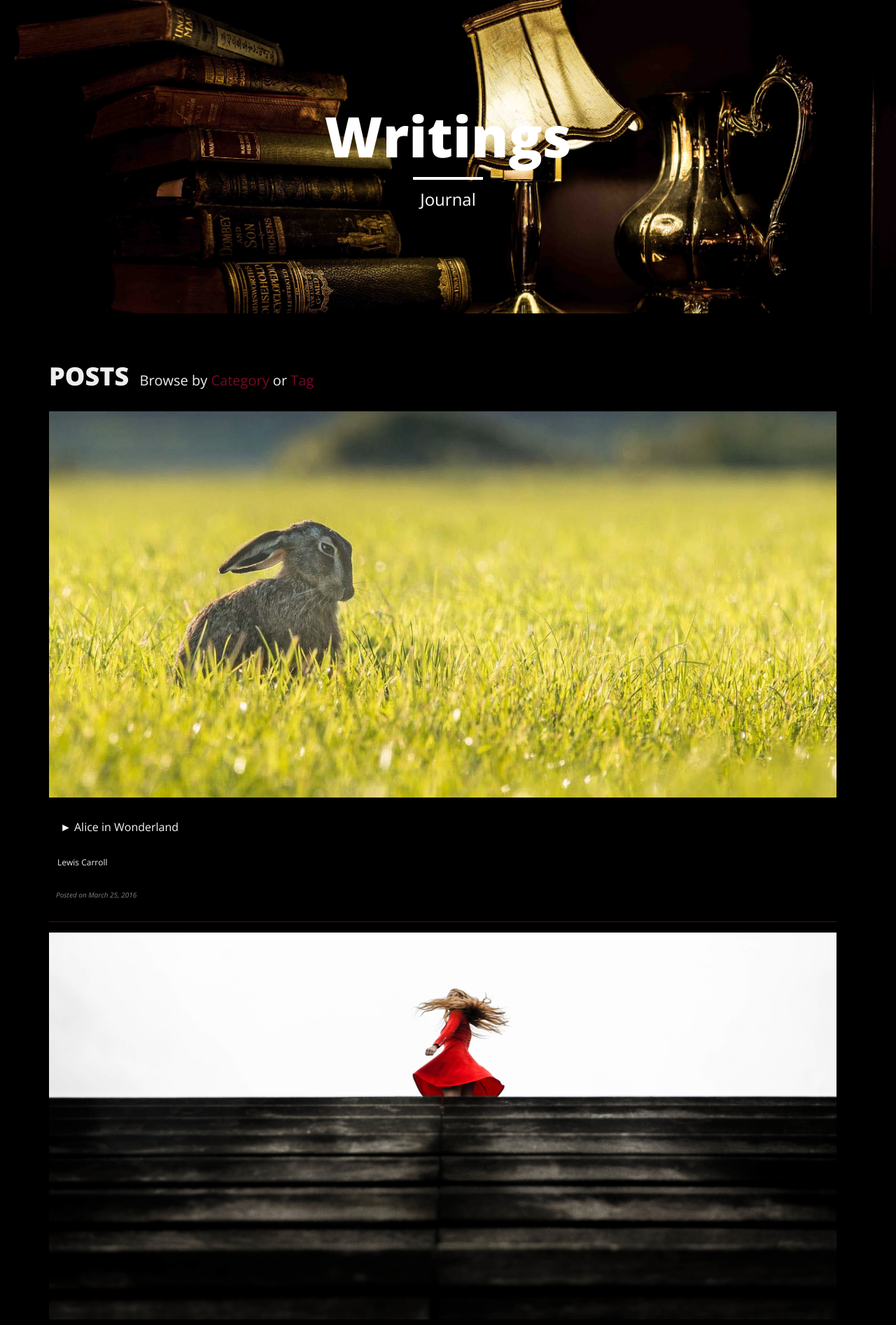
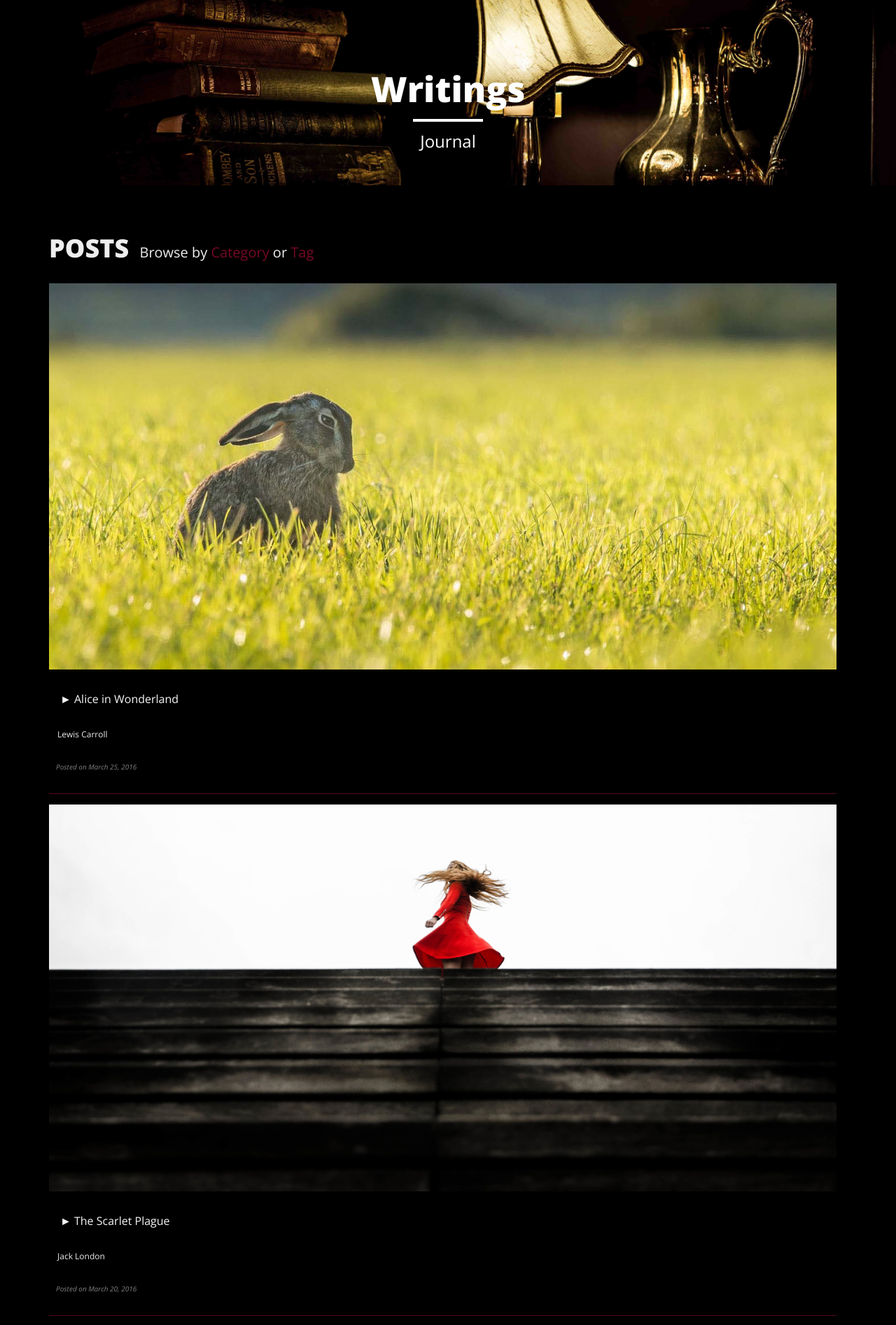
Before and after one commit to thepizzashelf/thepizzashelf.github.io, a Jekyll site: the page built from journal/index.html, in a window 1280 px wide. Shown: the top 1894 px of the page at 70% size. Built offline with Jekyll 4.4.1, drawn with Linux system fonts in a browser that asks for light colours; nearby versions of some CDN libraries; the list of posts is cut into pages by our own code.

Commit message:
mobile media query
nav fix, text side

```diff
--- a/_includes/nav.html
+++ b/_includes/nav.html
@@ -1,19 +1 @@
 <!-- Navigation -->
-<nav class="navbar navbar-default navbar-custom navbar-fixed-top">
-    <div class="container-fluid">
-        <!-- Brand and toggle get grouped for better mobile display -->
-        <div class="navbar-header page-scroll">
-            <button type="button" class="navbar-toggle" data-toggle="collapse" data-target="#bs-example-navbar-collapse-1">
-                <span class="sr-only">Toggle navigation</span>
-                <span class="icon-bar"></span>
-                <span class="icon-bar"></span>
-                <span class="icon-bar"></span>
-            </button>
-
-        </div>
-
-
-        <!-- /.navbar-collapse -->
-    </div>
-    <!-- /.container -->
-</nav>
--- a/css/main.css
+++ b/css/main.css
@@ -60,73 +60,16 @@
   letter-spacing: 1px;
 }
 @media only screen and (min-width: 768px) {
-  .navbar-custom {
-    background: transparent;
-    border-bottom: 1px solid transparent;
-  }
-  .navbar-custom .navbar-brand {
-    color: white;
-    padding: 20px;
-  }
-  .navbar-custom .navbar-brand:hover,
-  .navbar-custom .navbar-brand:focus {
-    color: #0085a1;
-  }
-  .navbar-custom .nav li a {
-    color: white;
-    padding: 20px;
-  }
-  .navbar-custom .nav li a:hover,
-  .navbar-custom .nav li a:focus {
-    color: #0085a1;
-  }
+    #mce-EMAIL {
+        width: 90%;
+        font-size: 1.6vw;
+    }
 }
-@media only screen and (min-width: 1170px) {
-  .navbar-custom {
-    -webkit-transition: background-color 0.3s;
-    -moz-transition: background-color 0.3s;
-    transition: background-color 0.3s;
-    /* Force Hardware Acceleration in WebKit */
-    -webkit-transform: translate3d(0, 0, 0);
-    -moz-transform: translate3d(0, 0, 0);
-    -ms-transform: translate3d(0, 0, 0);
-    -o-transform: translate3d(0, 0, 0);
-    transform: translate3d(0, 0, 0);
-    -webkit-backface-visibility: hidden;
-    backface-visibility: hidden;
-  }
-  .navbar-custom.is-fixed {
-    /* when the user scrolls down, we hide the header right above the viewport */
-    position: fixed;
-    top: -61px;
-    background-color: rgba(0, 0, 0, 0.9);
-    -webkit-transition: -webkit-transform 0.3s;
-    -moz-transition: -moz-transform 0.3s;
-    transition: transform 0.3s;
-  }
-  .navbar-custom.is-fixed .navbar-brand {
-    color: #ffffff;
-  }
-  .navbar-custom.is-fixed .navbar-brand:hover,
-  .navbar-custom.is-fixed .navbar-brand:focus {
-    color: #0085a1;
-  }
-  .navbar-custom.is-fixed .nav li a {
-    color: #ffffff;
-  }
-  .navbar-custom.is-fixed .nav li a:hover,
-  .navbar-custom.is-fixed .nav li a:focus {
-    color: #0085a1;
-  }
-  .navbar-custom.is-visible {
-    /* if the user changes the scrolling direction, we show the header */
-    -webkit-transform: translate3d(0, 100%, 0);
-    -moz-transform: translate3d(0, 100%, 0);
-    -ms-transform: translate3d(0, 100%, 0);
-    -o-transform: translate3d(0, 100%, 0);
-    transform: translate3d(0, 100%, 0);
-  }
-}
+#mce-EMAIL {
+        width:55%;
+        font-size:1em;
+        font-size:1.3vw;
+    }
 .intro-header {
   background: no-repeat center center;
   background-color: #808080;
@@ -143,13 +86,7 @@
   padding: 100px 0 50px;
   color: white;
 }
-@media only screen and (min-width: 768px) {
-  .intro-header .site-heading,
-  .intro-header .post-heading,
-  .intro-header .page-heading {
-    padding: 150px 0;
-  }
-}
+
 .intro-header .site-heading,
 .intro-header .page-heading {
   text-align: center;
@@ -168,12 +105,7 @@
   font-weight: 300;
   margin: 10px 0 0;
 }
-@media only screen and (min-width: 768px) {
-  .intro-header .site-heading h1,
-  .intro-header .page-heading h1 {
-    font-size: 80px;
-  }
-}
+
 .intro-header .post-heading h1 {
   font-size: 35px;
 }
@@ -238,11 +170,7 @@
   color: #0085a1;
   text-decoration: underline;
 }
-@media only screen and (min-width: 768px) {
-  .post-preview > a > .post-title {
-    font-size: 36px;
-  }
-}
+
 .section-heading {
   font-size: 36px;
   margin-top: 60px;
@@ -352,13 +280,7 @@
   padding: 10px 5px;
   background-color: black;
 }
-@media only screen and (min-width: 768px) {
-  .pager li > a,
-  .pager li > span {
-    font-size: 14px;
-    padding: 15px 25px;
-  }
-}
+
 .pager li > a:hover,
 .pager li > a:focus {
   color: white;
--- a/index.html
+++ b/index.html
@@ -41,7 +41,7 @@
                 <center>
                     <div class="position-relative" style="top:30%; color:black">
                         <form action="http://thepizzashelf.us14.list-manage.com/subscribe/post?u=2f593f12350851aa6aae1f1bb&amp;id=de7d633d72" method="post" id="mc-embedded-subscribe-form" name="mc-embedded-subscribe-form" target="_blank">
-                            <input type="text" placeholder="Enter email. Know when we launch. Buy Pizza Shelf. Make better pizza." autocomplete="off" name="EMAIL" id="mce-EMAIL" style="width:55%;font-size:1em; font-size:1.3vw"><br/><br/>
+                            <input type="text" placeholder="Enter email. Know when we launch. Buy Pizza Shelf. Make better pizza." autocomplete="off" name="EMAIL" id="mce-EMAIL"><br/><br/>
                             <input type="submit" value="Subscribe" name="subscribe" id="mc-embedded-subscribe" class="btn">
                         </form>
                     </div>
```
